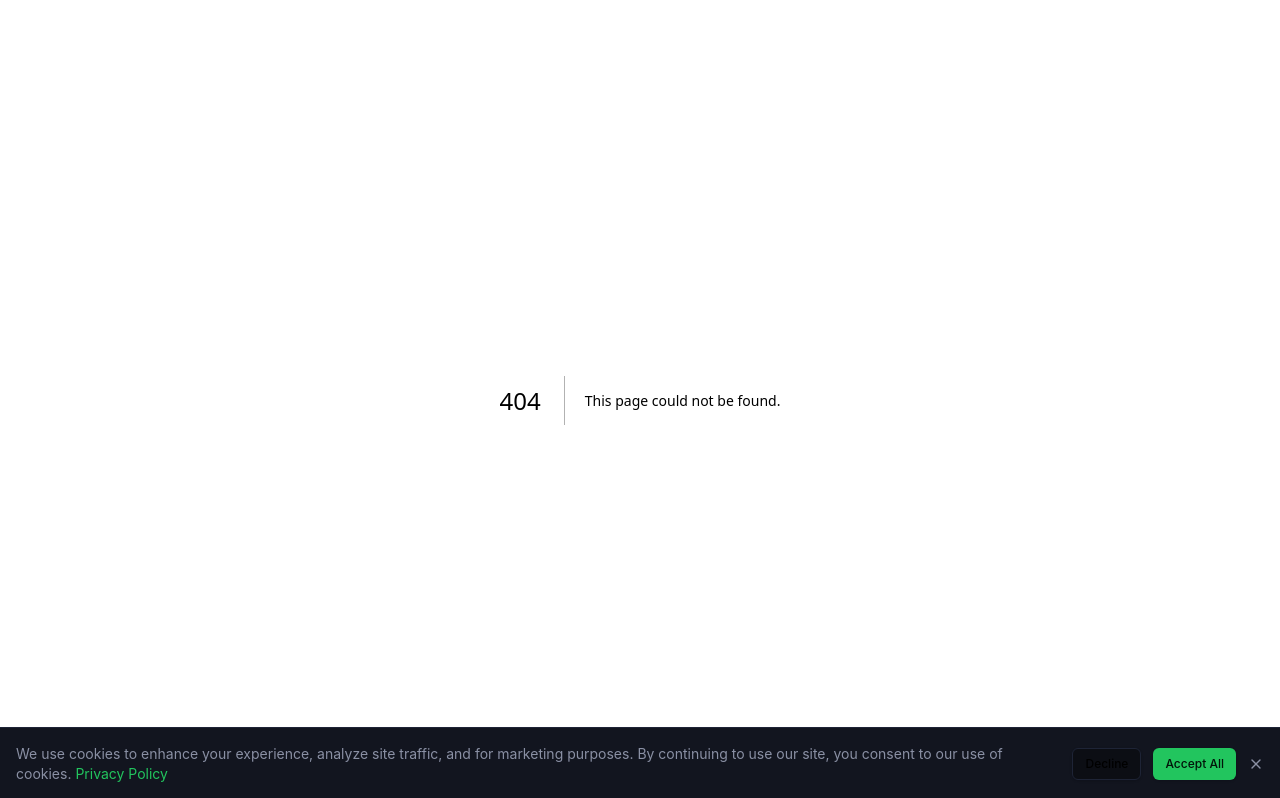
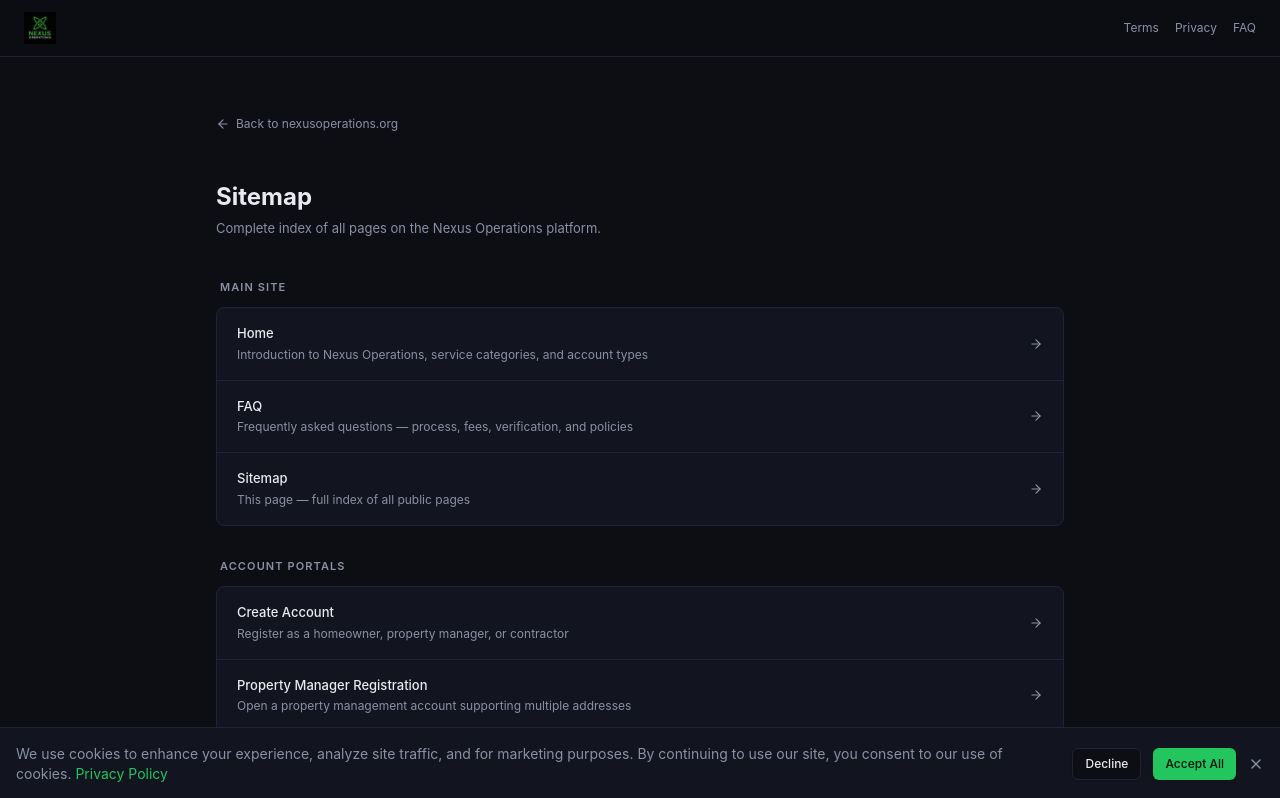
Before and after one commit to bngomez98/nexops, a Next.js app: page /sitemap-index in a window 1280 px wide. Before the commit this address had no page. Shown: the top 798 px of the page. Built offline with nearby package versions, Linux system fonts and the light colour scheme.

Commit message:
fix: resolve route conflict for sitemap
Move visual sitemap page and update references for clarity.

Co-authored-by: Brianna Gomez <112305731+bngomez98@users.noreply.github.com>

```diff
--- a/app/sitemap/page.tsx
+++ b/app/sitemap-index/page.tsx
@@ -13,7 +13,7 @@ const sections = [
     links: [
       { href: "/",                 label: "Home",               desc: "Introduction to Nexus Operations, service categories, and account types" },
       { href: "/faq",              label: "FAQ",                desc: "Frequently asked questions — process, fees, verification, and policies" },
-      { href: "/sitemap",          label: "Sitemap",            desc: "This page — full index of all public pages" },
+      { href: "/sitemap-index",     label: "Sitemap",            desc: "This page — full index of all public pages" },
     ],
   },
   {
--- a/app/sitemap.ts
+++ b/app/sitemap.ts
@@ -53,7 +53,7 @@ export default function sitemap(): MetadataRoute.Sitemap {
       priority: 0.4,
     },
     {
-      url: `${BASE_URL}/sitemap`,
+      url: `${BASE_URL}/sitemap-index`,
       lastModified: new Date(),
       changeFrequency: "monthly",
       priority: 0.3,
```
